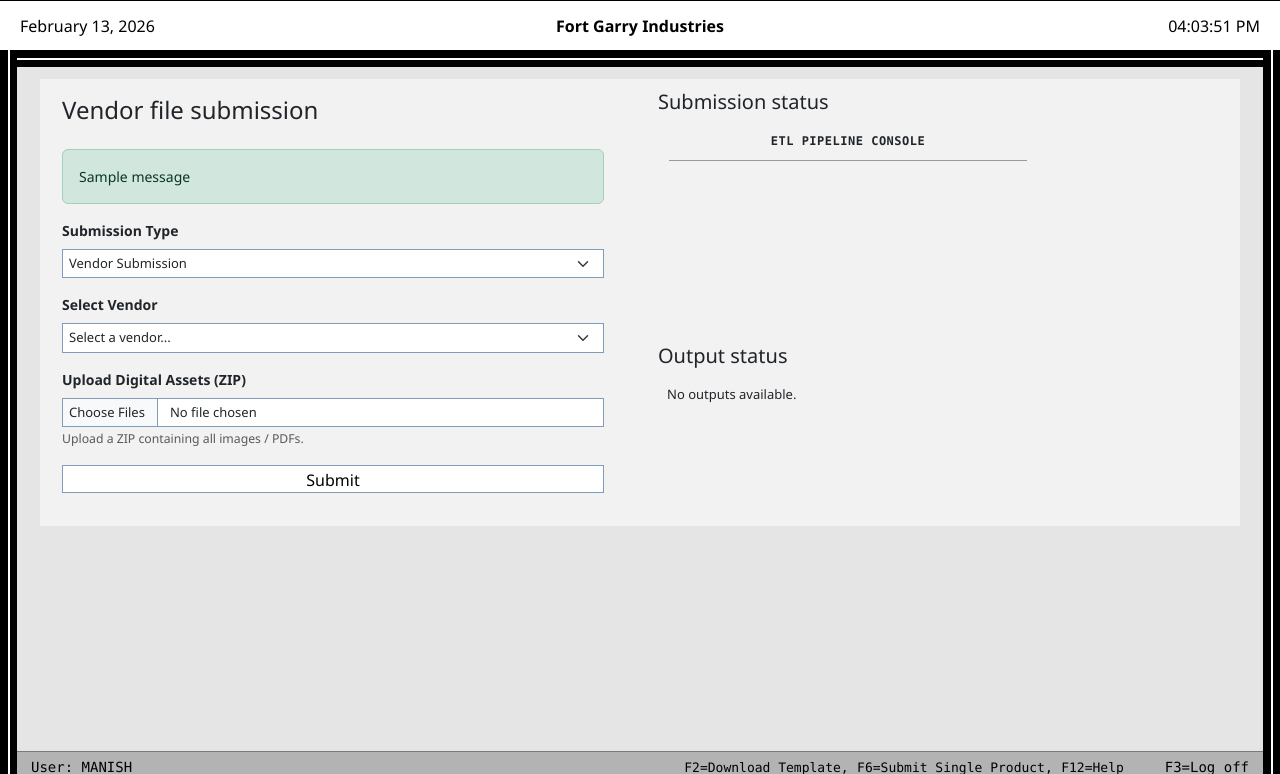
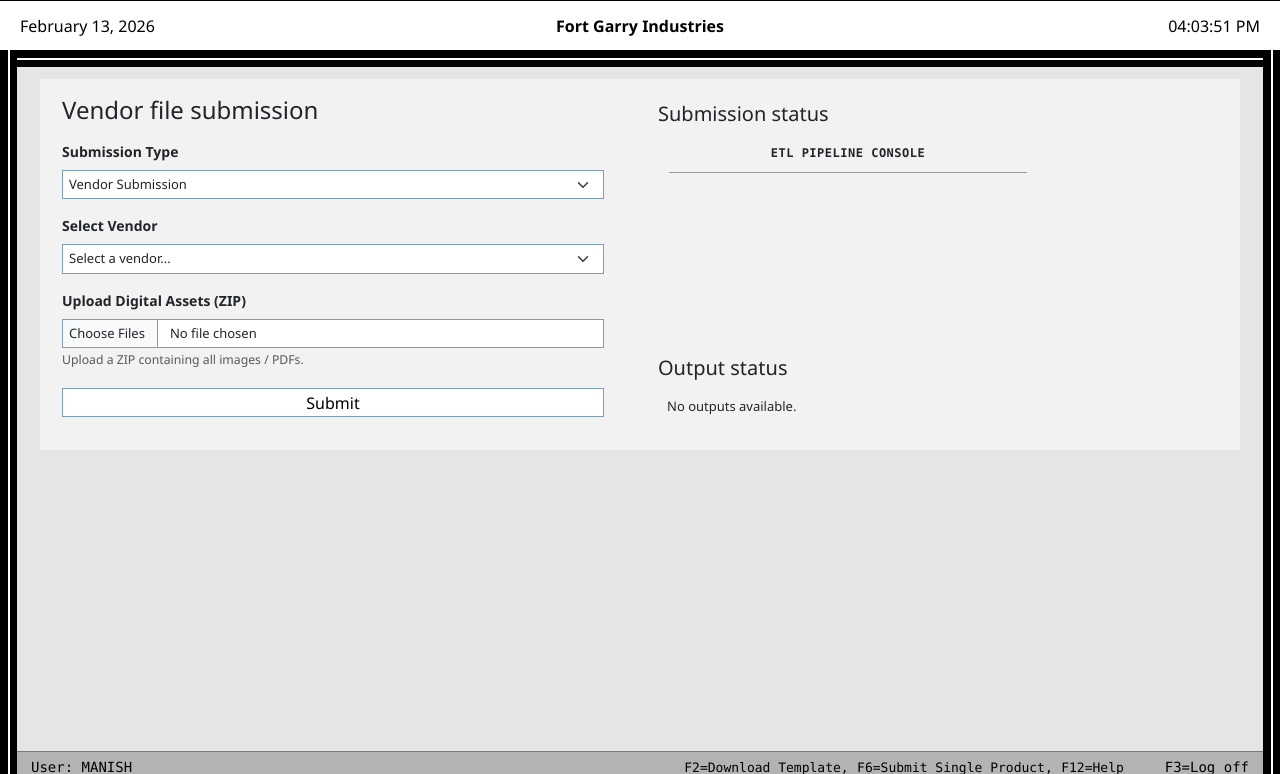
Before and after one commit to zobrathemanish/Vendor-Portal-staging, a Flask app: page /upload/ in a window 1280 px wide. Shown: the top 774 px of the page. Run offline with Flask 3, Linux system fonts and the light colour scheme; a user stored in the database is signed in; one stand-in notice (Sample message) is shown; data that the repository does not hold is empty; parts of the project's set-up code (start-up, migrations or seed data) failed here and were passed over; some libraries are stand-ins or nearby versions.

Commit message:
UI for vendor submission and pricing review completed

```diff
--- a/templates/uploads.html
+++ b/templates/uploads.html
@@ -155,9 +155,10 @@ body {
   color: #000;
   border: 1px solid #7F9DB9;
   border-radius: 0;
-  height: 28px;
+  height: 29px;
   line-height: 28px;      /* 👈 THIS centers text vertically */
-  padding: 0 12px;        /* 👈 remove vertical padding */
+  padding: 0 15px;        /* 👈 remove vertical padding */
+  margin-top: 2px;
   text-align: center;
 }
 
@@ -435,7 +436,6 @@ a {
   margin-bottom: 0px;   /* reduce vertical spacing */
 }
 
-
 </style>
 
 </head>
@@ -488,12 +488,12 @@ a {
               <div class="col" style="flex: 0 0 750px; max-width: 600px;">
                 <div class="card">
 
-                  <h4 class="mb-4">Vendor file submission</h4>
+                  <h4 class="mb-3">Vendor file submission</h4>
 
                   {% with messages = get_flashed_messages(with_categories=true) %}
                     {% if messages %}
                       {% for category, message in messages %}
-                        <div class="alert alert-{{ category }}">{{ message }}</div>
+                        <div class="alert alert-{{ category }} auto-flash">{{ message }}</div>
                       {% endfor %}
                     {% endif %}
                   {% endwith %}
@@ -588,7 +588,7 @@ a {
 
               <!-- RIGHT SIDE PANEL (STACKED) -->
               <!-- RIGHT SIDE PANEL -->
-              <div class="col" style="flex: 0 0 360px; max-width: 360px;">
+              <div class="col" style="flex: 0 0 360px; max-width: 360px; margin-top: 12px;">
 
                 <!-- SUBMISSION STATUS -->
                 <div class="card system-panel">
@@ -1235,6 +1235,18 @@ function loadOutputSummary(vendor, submissionId) {
 }
 </script>
 
+<script>
+  window.addEventListener("DOMContentLoaded", () => {
+    const alerts = document.querySelectorAll(".auto-flash");
+    alerts.forEach(a => {
+      setTimeout(() => {
+        a.style.transition = "opacity 250ms ease";
+        a.style.opacity = "0";
+        setTimeout(() => a.remove(), 300);
+      }, 2000); // 2 seconds
+    });
+  });
+</script>
 
 
 </div>
```
